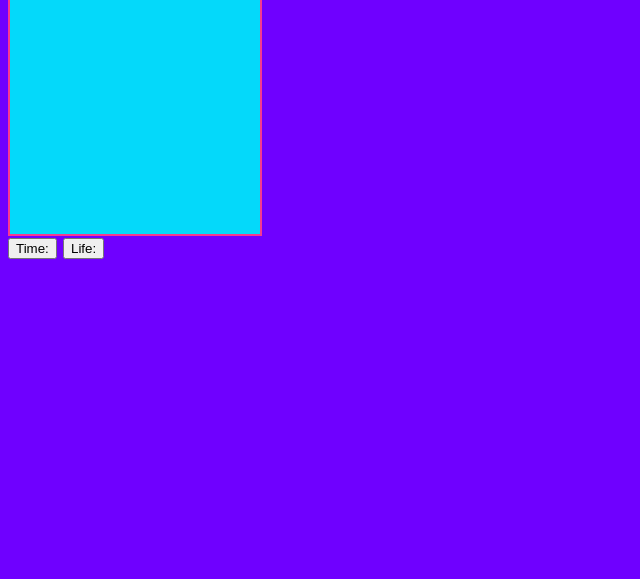
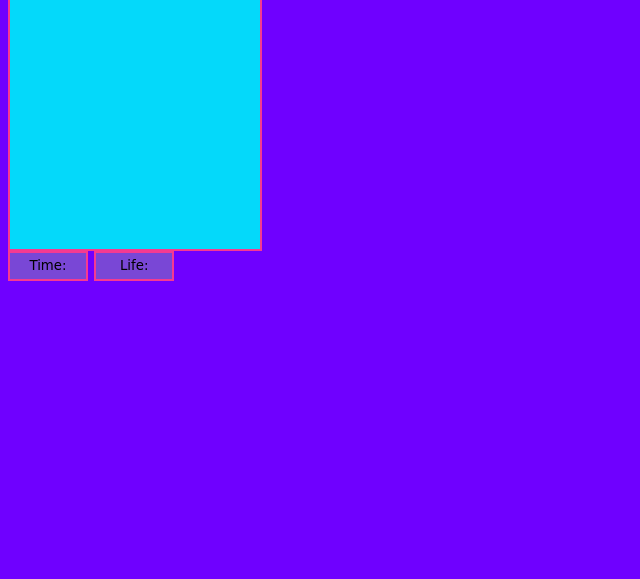
Before and after one commit to Code-Institute-Submissions/Cy-2-30-PP2_TicTacToe, a plain HTML site: page index.html in a window 1280 px wide. Shown: the part 221-800 px from the top of the page, without its empty margins (0-640 px from the left). Drawn offline with Linux system fonts and the light colour scheme.

Commit message:
add pairing google font Kalam paired with Caveat font

```diff
--- a/assets/css/style.css
+++ b/assets/css/style.css
@@ -31,8 +31,8 @@ a:hover{
     background-color: #04d9faff;
     border: 2px solid #f53a91ff;
 }
-.button{
-    font-family: 'Kalam', cursive;
+button{
+    font-family: 'Caveat', cursive;
     background-color: #7947d6ff;
     border: 2px solid #f53a91ff;
     width: 80px;
```
